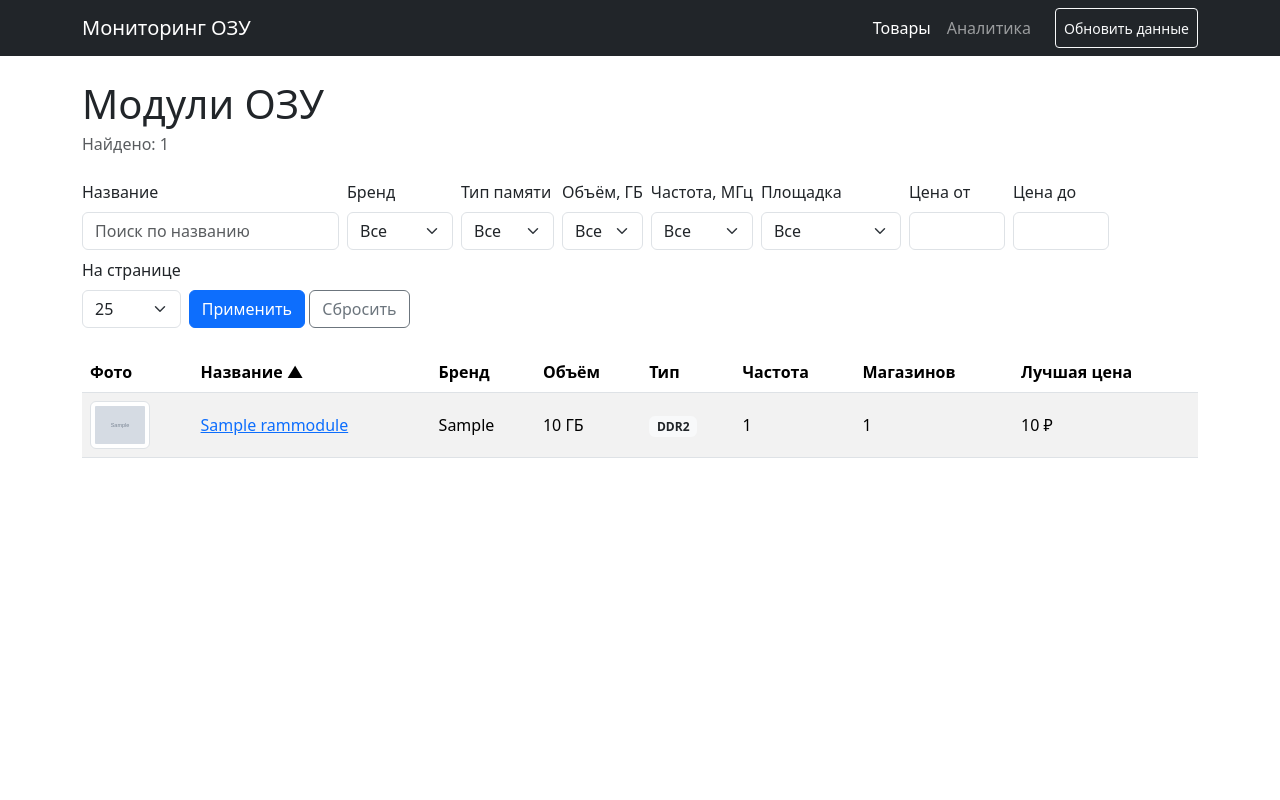
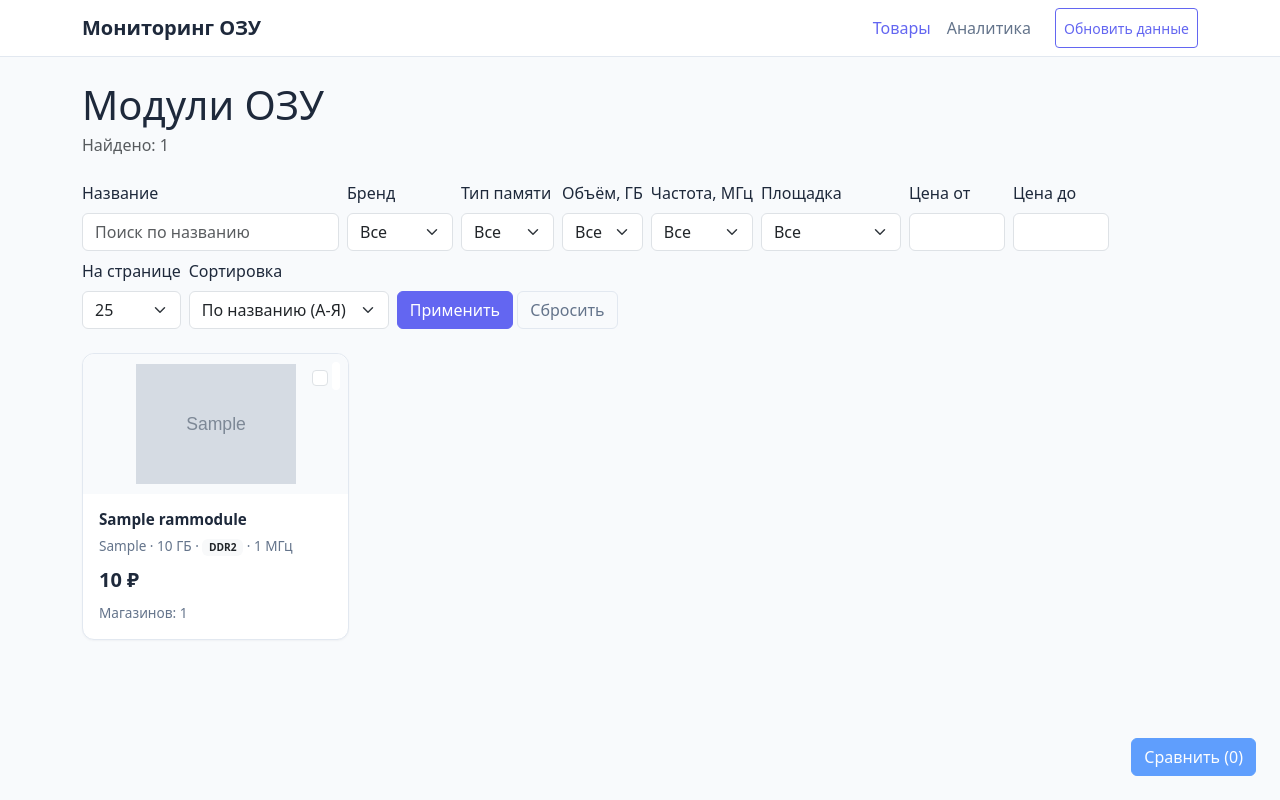
Before and after one commit to diddyFR1986/------, a Django app: page / in a window 1280 px wide. Run offline with Django 4.2, Linux system fonts and the light colour scheme; data comes from the database, SQL or seed files in the repository; tables that the repository leaves empty hold one stand-in row (values such as "Sample post"); grey boxes marked "Sample" are stand-in pictures.

Commit message:
Add product comparison, filters, sorting and prod deploy config
Add compare page for 2-4 RAM modules, extend product list with
search/price filters and sort options, add static theme CSS, and
configure settings for Vercel deployment.

```diff
--- a/config/settings.py
+++ b/config/settings.py
@@ -28,9 +28,9 @@ load_dotenv(BASE_DIR / '.env')
 SECRET_KEY = 'django-insecure-3evf+sk68rosfkq^ujoa^+l@gg6t8xy92s_g81s#1f@6nadw=f'
 
 # SECURITY WARNING: don't run with debug turned on in production!
-DEBUG = True
+DEBUG = False
 
-ALLOWED_HOSTS = []
+ALLOWED_HOSTS = ["ramcompare.vercel.app"]
 
 
 # Application definition
--- a/products/urls.py
+++ b/products/urls.py
@@ -7,5 +7,6 @@ app_name = 'products'
 urlpatterns = [
     path('', views.product_list, name='product_list'),
     path('product/<int:pk>/', views.product_detail, name='product_detail'),
+    path('compare/', views.compare, name='compare'),
     path('scrape/', views.trigger_scrape, name='trigger_scrape'),
 ]
--- a/products/views.py
+++ b/products/views.py
@@ -3,7 +3,7 @@ from decimal import Decimal, InvalidOperation
 from django.contrib import messages
 from django.core.management import call_command
 from django.core.paginator import Paginator
-from django.db.models import Count, F, OuterRef, Subquery
+from django.db.models import Count, F, OuterRef, Prefetch, Subquery
 from django.shortcuts import get_object_or_404, redirect, render
 
 from analytics.charts import price_history_chart
@@ -12,7 +12,7 @@ from .models import Marketplace, Offer, PriceSnapshot, RAMModule
 PAGE_SIZE_CHOICES = [25, 50, 100]
 DEFAULT_PAGE_SIZE = PAGE_SIZE_CHOICES[0]
 
-# Соответствие колонок таблицы и полей/аннотаций для order_by()
+# Соответствие пунктов сортировки и полей/аннотаций для order_by()
 SORT_FIELDS = {
     'name': 'name',
     'brand': 'brand',
@@ -22,6 +22,16 @@ SORT_FIELDS = {
     'offers_count': 'offers_count_annotated',
     'min_price': 'min_price',
 }
+
+# Пункты выпадающего списка сортировки карточек: (значение sort, подпись)
+SORT_OPTIONS = [
+    ('name', 'По названию (А-Я)'),
+    ('-name', 'По названию (Я-А)'),
+    ('min_price', 'Сначала дешевле'),
+    ('-min_price', 'Сначала дороже'),
+    ('-frequency_mhz', 'Сначала быстрее'),
+    ('-offers_count', 'Больше магазинов'),
+]
 
 
 def _parse_decimal(value):
@@ -81,6 +91,8 @@ def product_list(request):
     modules = modules.annotate(
         min_price=Subquery(cheapest_offer_price),
         offers_count_annotated=Subquery(offers_count_subquery),
+    ).prefetch_related(
+        Prefetch('offers__snapshots', queryset=PriceSnapshot.objects.order_by('-scraped_at'))
     )
 
     min_price_value = _parse_decimal(min_price)
@@ -101,16 +113,6 @@ def product_list(request):
     order_expr = order_field.desc(nulls_last=True) if sort_dir == 'desc' else order_field.asc(nulls_last=True)
     modules = modules.order_by(order_expr, 'id')
 
-    sort_links = {}
-    for column in SORT_FIELDS:
-        if column == sort_field:
-            sort_links[column] = {
-                'param': f'-{column}' if sort_dir == 'asc' else column,
-                'indicator': '▲' if sort_dir == 'asc' else '▼',
-            }
-        else:
-            sort_links[column] = {'param': column, 'indicator': ''}
-
     try:
         page_size = int(request.GET.get('page_size', DEFAULT_PAGE_SIZE))
     except ValueError:
@@ -124,16 +126,13 @@ def product_list(request):
     query_params = request.GET.copy()
     query_params.pop('page', None)
 
-    sort_query_params = query_params.copy()
-    sort_query_params.pop('sort', None)
-
     context = {
         'modules': page_obj,
         'page_obj': page_obj,
         'paginator': paginator,
         'query_params': query_params.urlencode(),
-        'sort_query_params': sort_query_params.urlencode(),
-        'sort_links': sort_links,
+        'sort_options': SORT_OPTIONS,
+        'selected_sort': sort_param,
         'page_size': page_size,
         'page_size_choices': PAGE_SIZE_CHOICES,
         'brands': RAMModule.objects.exclude(brand='').order_by('brand').values_list('brand', flat=True).distinct(),
@@ -166,6 +165,37 @@ def product_detail(request, pk):
     return render(request, 'products/product_detail.html', context)
 
 
+def compare(request):
+    """Сравнение 2-4 модулей ОЗУ по характеристикам и ценам на разных площадках."""
+    ids = [pk for pk in request.GET.getlist('ids') if pk.isdigit()]
+
+    modules_by_id = RAMModule.objects.filter(pk__in=ids).prefetch_related(
+        Prefetch('offers__snapshots', queryset=PriceSnapshot.objects.order_by('-scraped_at')),
+        'offers__marketplace',
+    ).in_bulk()
+    modules = [modules_by_id[int(pk)] for pk in ids if int(pk) in modules_by_id][:4]
+
+    error = None
+    if len(modules) < 2:
+        error = 'Выберите от 2 до 4 модулей в каталоге, чтобы сравнить их.'
+
+    marketplace_rows = []
+    if not error:
+        for marketplace in Marketplace.objects.filter(is_active=True):
+            cells = []
+            for module in modules:
+                offer = next((o for o in module.offers.all() if o.marketplace_id == marketplace.id), None)
+                cells.append(offer.latest_price if offer else None)
+            marketplace_rows.append({'marketplace': marketplace, 'cells': cells})
+
+    context = {
+        'modules': modules,
+        'marketplace_rows': marketplace_rows,
+        'error': error,
+    }
+    return render(request, 'products/compare.html', context)
+
+
 def trigger_scrape(request):
     """Запускает парсинг всех (или одной) площадок по кнопке из интерфейса."""
     if request.method == 'POST':
--- /dev/null
+++ b/static/css/theme.css
@@ -0,0 +1,157 @@
+:root {
+    --color-bg: #f8fafc;
+    --color-surface: #ffffff;
+    --color-text: #1e293b;
+    --color-text-muted: #64748b;
+    --color-border: #e2e8f0;
+    --color-accent: #6366f1;
+    --color-accent-hover: #4f46e5;
+    --color-price-down: #16a34a;
+    --color-price-up: #dc2626;
+}
+
+body {
+    background-color: var(--color-bg);
+    color: var(--color-text);
+}
+
+a {
+    color: var(--color-accent);
+}
+
+a:hover {
+    color: var(--color-accent-hover);
+}
+
+.navbar {
+    background-color: var(--color-surface) !important;
+    border-bottom: 1px solid var(--color-border);
+}
+
+.navbar-brand {
+    color: var(--color-text) !important;
+    font-weight: 600;
+}
+
+.navbar .nav-link {
+    color: var(--color-text-muted) !important;
+}
+
+.navbar .nav-link.active,
+.navbar .nav-link:hover {
+    color: var(--color-accent) !important;
+}
+
+.btn-primary {
+    background-color: var(--color-accent);
+    border-color: var(--color-accent);
+}
+
+.btn-primary:hover {
+    background-color: var(--color-accent-hover);
+    border-color: var(--color-accent-hover);
+}
+
+.btn-outline-primary {
+    color: var(--color-accent);
+    border-color: var(--color-accent);
+}
+
+.btn-outline-primary:hover {
+    background-color: var(--color-accent);
+    border-color: var(--color-accent);
+}
+
+.btn-outline-secondary {
+    color: var(--color-text-muted);
+    border-color: var(--color-border);
+}
+
+.card {
+    background-color: var(--color-surface);
+    border: 1px solid var(--color-border);
+}
+
+.page-link {
+    color: var(--color-accent);
+}
+
+.page-link:hover {
+    color: var(--color-accent-hover);
+}
+
+.page-item.active .page-link {
+    background-color: var(--color-accent);
+    border-color: var(--color-accent);
+}
+
+/* Карточки товаров в каталоге */
+.product-card {
+    background-color: var(--color-surface);
+    border: 1px solid var(--color-border);
+    border-radius: 0.75rem;
+    box-shadow: 0 1px 2px rgba(15, 23, 42, 0.04);
+    transition: box-shadow 0.15s ease, transform 0.15s ease;
+    height: 100%;
+}
+
+.product-card:hover {
+    box-shadow: 0 6px 16px rgba(15, 23, 42, 0.08);
+    transform: translateY(-2px);
+}
+
+.product-card .card-img-wrap {
+    display: flex;
+    align-items: center;
+    justify-content: center;
+    height: 140px;
+    background-color: var(--color-bg);
+    border-radius: 0.75rem 0.75rem 0 0;
+    overflow: hidden;
+}
+
+.product-card .card-img-wrap img {
+    max-height: 120px;
+    max-width: 100%;
+    object-fit: contain;
+}
+
+.product-card .card-img-wrap .placeholder-icon {
+    color: var(--color-border);
+    font-size: 2.5rem;
+}
+
+.product-card .card-title {
+    font-size: 0.95rem;
+    font-weight: 600;
+    color: var(--color-text);
+}
+
+.product-card .card-specs {
+    font-size: 0.85rem;
+    color: var(--color-text-muted);
+}
+
+.product-card .card-price {
+    font-size: 1.25rem;
+    font-weight: 700;
+    color: var(--color-text);
+}
+
+/* Индикатор изменения цены */
+.price-trend {
+    font-size: 0.8rem;
+    font-weight: 600;
+    border-radius: 0.375rem;
+    padding: 0.1rem 0.4rem;
+}
+
+.price-trend-down {
+    color: var(--color-price-down);
+    background-color: rgba(22, 163, 74, 0.1);
+}
+
+.price-trend-up {
+    color: var(--color-price-up);
+    background-color: rgba(220, 38, 38, 0.1);
+}
--- a/templates/base.html
+++ b/templates/base.html
@@ -1,3 +1,4 @@
+{% load static %}
 <!DOCTYPE html>
 <html lang="ru">
 <head>
@@ -5,9 +6,10 @@
     <meta name="viewport" content="width=device-width, initial-scale=1">
     <title>{% block title %}Мониторинг рынка ОЗУ{% endblock %}</title>
     <link href="https://cdn.jsdelivr.net/npm/bootstrap@5.3.3/dist/css/bootstrap.min.css" rel="stylesheet">
+    <link href="{% static 'css/theme.css' %}" rel="stylesheet">
 </head>
 <body>
-    <nav class="navbar navbar-expand-lg navbar-dark bg-dark mb-4">
+    <nav class="navbar navbar-expand-lg mb-4">
         <div class="container">
             <a class="navbar-brand" href="{% url 'products:product_list' %}">Мониторинг ОЗУ</a>
             <div class="navbar-nav">
@@ -15,7 +17,7 @@
                 <a class="nav-link {% if request.resolver_match.app_name == 'analytics' %}active{% endif %}" href="{% url 'analytics:dashboard' %}">Аналитика</a>
                 <form method="post" action="{% url 'products:trigger_scrape' %}" class="d-flex">
                     {% csrf_token %}
-                    <button type="submit" class="btn btn-outline-light btn-sm ms-3">Обновить данные</button>
+                    <button type="submit" class="btn btn-outline-primary btn-sm ms-3">Обновить данные</button>
                 </form>
             </div>
         </div>
@@ -32,5 +34,6 @@
     </div>
 
     <script src="https://cdn.jsdelivr.net/npm/bootstrap@5.3.3/dist/js/bootstrap.bundle.min.js"></script>
+    {% block extra_js %}{% endblock %}
 </body>
 </html>
--- a/templates/products/product_list.html
+++ b/templates/products/product_list.html
@@ -73,63 +73,97 @@
         </select>
     </div>
     <div class="col-auto">
+        <label class="form-label">Сортировка</label>
+        <select name="sort" class="form-select">
+            {% for value, label in sort_options %}
+                <option value="{{ value }}" {% if value == selected_sort %}selected{% endif %}>{{ label }}</option>
+            {% endfor %}
+        </select>
+    </div>
+    <div class="col-auto">
         <button type="submit" class="btn btn-primary">Применить</button>
         <a href="{% url 'products:product_list' %}" class="btn btn-outline-secondary">Сбросить</a>
     </div>
 </form>
 
-<table class="table table-striped table-hover align-middle">
-    <thead>
-        <tr>
-            <th>Фото</th>
-            <th><a href="?{{ sort_query_params }}&sort={{ sort_links.name.param }}" class="text-decoration-none text-reset">Название {{ sort_links.name.indicator }}</a></th>
-            <th><a href="?{{ sort_query_params }}&sort={{ sort_links.brand.param }}" class="text-decoration-none text-reset">Бренд {{ sort_links.brand.indicator }}</a></th>
-            <th><a href="?{{ sort_query_params }}&sort={{ sort_links.capacity_gb.param }}" class="text-decoration-none text-reset">Объём {{ sort_links.capacity_gb.indicator }}</a></th>
-            <th><a href="?{{ sort_query_params }}&sort={{ sort_links.memory_type.param }}" class="text-decoration-none text-reset">Тип {{ sort_links.memory_type.indicator }}</a></th>
-            <th><a href="?{{ sort_query_params }}&sort={{ sort_links.frequency_mhz.param }}" class="text-decoration-none text-reset">Частота {{ sort_links.frequency_mhz.indicator }}</a></th>
-            <th><a href="?{{ sort_query_params }}&sort={{ sort_links.offers_count.param }}" class="text-decoration-none text-reset">Магазинов {{ sort_links.offers_count.indicator }}</a></th>
-            <th><a href="?{{ sort_query_params }}&sort={{ sort_links.min_price.param }}" class="text-decoration-none text-reset">Лучшая цена {{ sort_links.min_price.indicator }}</a></th>
-        </tr>
-    </thead>
-    <tbody>
+{% if modules %}
+<form id="compare-form" method="get" action="{% url 'products:compare' %}">
+<div class="row row-cols-1 row-cols-sm-2 row-cols-md-3 row-cols-lg-4 g-3">
     {% for module in modules %}
-        <tr>
-            <td>
+    <div class="col">
+        <div class="card product-card position-relative">
+            <div class="form-check position-absolute top-0 end-0 m-2 bg-white rounded p-1" style="z-index: 1;">
+                <input class="form-check-input compare-checkbox" type="checkbox" name="ids" value="{{ module.pk }}" title="Выбрать для сравнения">
+            </div>
+            <a href="{% url 'products:product_detail' module.pk %}" class="d-block text-decoration-none text-reset">
+                <div class="card-img-wrap">
                     {% if module.image_url %}
-                    <img src="{{ module.image_url }}" alt="{{ module.name }}" class="img-thumbnail" style="max-width: 60px; max-height: 60px;">
+                        <img src="{{ module.image_url }}" alt="{{ module.name }}">
                     {% else %}
-                    —
+                        <span class="placeholder-icon">▭</span>
                     {% endif %}
-            </td>
-            <td><a href="{% url 'products:product_detail' module.pk %}">{{ module.name }}</a></td>
-            <td>{{ module.brand }}</td>
-            <td>{{ module.capacity_gb }} ГБ</td>
-            <td>
-                {% if module.memory_type == 'DDR5' %}
-                    <span class="badge bg-primary">{{ module.memory_type }}</span>
-                {% elif module.memory_type == 'DDR4' %}
-                    <span class="badge bg-secondary">{{ module.memory_type }}</span>
-                {% elif module.memory_type %}
-                    <span class="badge bg-light text-dark">{{ module.memory_type }}</span>
+                </div>
+                <div class="card-body">
+                    <h2 class="card-title">{{ module.name }}</h2>
+                    <p class="card-specs mb-2">
+                        {{ module.brand }} · {{ module.capacity_gb }} ГБ
+                        {% if module.memory_type %}
+                            · <span class="badge bg-light text-dark">{{ module.memory_type }}</span>
+                        {% endif %}
+                        {% if module.frequency_mhz %}· {{ module.frequency_mhz }} МГц{% endif %}
+                    </p>
+                    <div class="d-flex align-items-center justify-content-between">
+                        <span class="card-price">
+                            {% if module.min_price %}{{ module.min_price|floatformat:0 }} ₽{% else %}—{% endif %}
+                        </span>
+                        {% with trend=module.price_trend %}
+                            {% if trend.direction == 'down' %}
+                                <span class="price-trend price-trend-down">▼ {{ trend.percent|floatformat:1 }}%</span>
+                            {% elif trend.direction == 'up' %}
+                                <span class="price-trend price-trend-up">▲ {{ trend.percent|floatformat:1 }}%</span>
+                            {% endif %}
+                        {% endwith %}
+                    </div>
+                    <p class="card-specs mt-2 mb-0">Магазинов: {{ module.offers_count_annotated }}</p>
+                </div>
+            </a>
+        </div>
+    </div>
+    {% endfor %}
+</div>
+<button type="submit" id="compare-submit" class="btn btn-primary position-fixed bottom-0 end-0 m-4" disabled>
+    Сравнить (0)
+</button>
+</form>
 {% else %}
-                    —
+<p class="text-center text-muted">
+    Товары не найдены. Нажмите «Обновить данные», чтобы запустить парсинг.
+</p>
 {% endif %}
-            </td>
-            <td>{{ module.frequency_mhz|default:"—" }}</td>
-            <td>{{ module.offers_count_annotated }}</td>
-            <td>
-                {% if module.min_price %}{{ module.min_price|floatformat:0 }} ₽{% else %}—{% endif %}
-            </td>
-        </tr>
-        {% empty %}
-        <tr>
-            <td colspan="8" class="text-center text-muted">
-                Товары не найдены. Нажмите «Обновить данные», чтобы запустить парсинг.
-            </td>
-        </tr>
-        {% endfor %}
-    </tbody>
-</table>
+
+{% block extra_js %}
+<script>
+document.addEventListener('DOMContentLoaded', function () {
+    var checkboxes = document.querySelectorAll('.compare-checkbox');
+    var submitBtn = document.getElementById('compare-submit');
+    if (!submitBtn) return;
+
+    function update() {
+        var checked = document.querySelectorAll('.compare-checkbox:checked');
+        checkboxes.forEach(function (cb) {
+            cb.disabled = checked.length >= 4 && !cb.checked;
+        });
+        submitBtn.disabled = checked.length < 2 || checked.length > 4;
+        submitBtn.textContent = 'Сравнить (' + checked.length + ')';
+    }
+
+    checkboxes.forEach(function (cb) {
+        cb.addEventListener('change', update);
+    });
+    update();
+});
+</script>
+{% endblock %}
 
 {% if paginator.num_pages > 1 %}
 <nav aria-label="Страницы">
```
Also changed, not shown: docs/brainstorms/2026-06-15-catalog-redesign-requirements.md (+3 -0 lines), products/models.py (+25 -6 lines), scraper/management/commands/scrape.py (+14 -5 lines), templates/products/compare.html (added, +61 -0 lines), templates/products/product_detail.html (+13 -1 lines), 1 other file. Lines whose indentation alone changed are shown as unchanged.
